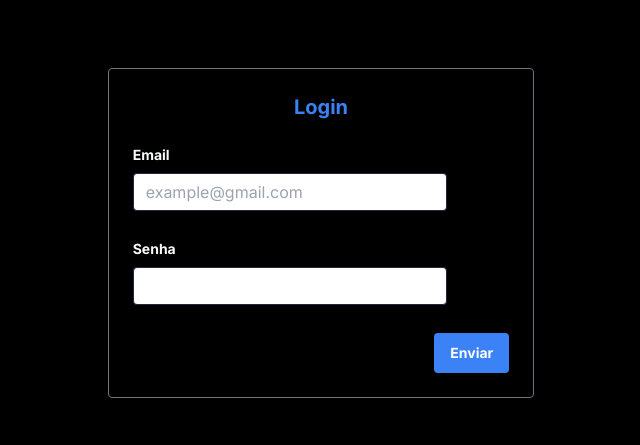
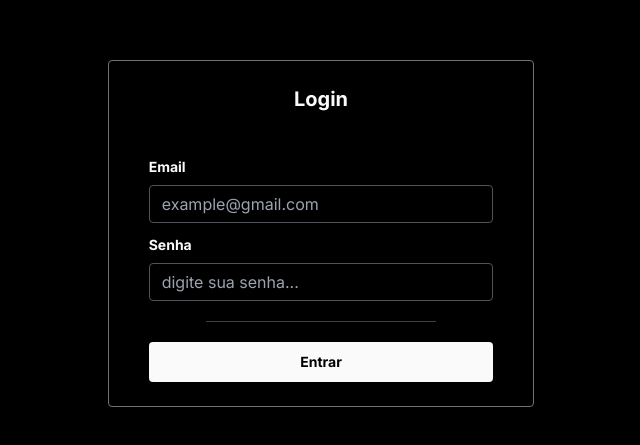
Before and after one commit to lucascplusmart/sistema-placas, a Next.js app in the folder frontend/: page /login in a window 1280 px wide. Shown: the part 167-612 px from the top of the page, without its empty margins (319-959 px from the left). Built offline with nearby package versions, Linux system fonts and the light colour scheme.

Commit message:
feat: Adicionando a função de login

```diff
--- a/frontend/src/app/(plates)/plate-registry/page.tsx
+++ b/frontend/src/app/(plates)/plate-registry/page.tsx
@@ -6,7 +6,7 @@ import RegistryProps from '@/interfaces/plate-registry';
 
 import { SubmitHandler, useForm } from 'react-hook-form';
 
-import { fetcher } from '@/hooks/use-registry';
+import { postRegistry } from '@/hooks/use-registry';
 
 import {
   Dialog,
@@ -36,7 +36,7 @@ const Registry = () => {
     formData.append('cidade', data.cidade);
     formData.append('image', data.image[0]);
 
-    fetcher('/cadastroPlaca', formData).finally(() => {
+    postRegistry('/cadastroPlaca', formData).finally(() => {
       setIsUpdating(false), setIsOpen(true);
     });
   };
--- a/frontend/src/app/login/page.tsx
+++ b/frontend/src/app/login/page.tsx
@@ -12,6 +12,7 @@ import { Loader2 } from 'lucide-react';
 
 import { useToast } from '@/components/ui/use-toast';
 import userLogin from '@/auth/user-login';
+import { Separator } from '@radix-ui/react-separator';
 
 type LoginProps = {
   email: string;
@@ -38,21 +39,26 @@ const Login = () => {
   };
 
   const onSubmit: SubmitHandler<LoginProps> = (data) => {
+    setIsUpdating(true);
+    userLogin(data.email, data.password)
+      .then((res) => {console.log(res)})
+      .finally(() => {
+        setIsUpdating(false);
         callToast();
-    // userLogin(data.email, data.password);
         push('/plate-registry');
+      });
   };
 
   return (
     <div className="min-h-screen w-full flex items-center justify-center bg-black">
       <form
-        className="flex flex-col items-start gap-3 border border-solid border-zinc-500 bg-black w-1/2 lg:w-1/3 shadow-md rounded p-6"
+        className="flex flex-col items-center gap-3 border border-solid border-zinc-500 bg-black w-1/2 lg:w-1/3 shadow-md rounded py-6 px-10"
         onSubmit={handleSubmit(onSubmit)}
       >
-        <div className="w-full text-blue-500 text-xl font-bold text-center mb-3">
+        <div className="w-full text-zinc-50 text-xl font-bold text-center mb-8">
           <h1>Login</h1>
         </div>
-        <div className="mb-4 w-10/12">
+        <div className="w-full">
           <label
             className="block text-gray-50 text-sm font-bold mb-2"
             htmlFor="email_input"
@@ -60,7 +66,7 @@ const Login = () => {
             Email
           </label>
           <input
-            className="shadow appearance-none border rounded w-full py-2 px-3 text-zinc-700 leading-tight focus:outline-blue-500 focus:shadow-outline transition"
+            className="shadow relative appearance-none border border-zinc-600 rounded w-full py-2 px-3 text-zinc-100 bg-transparent leading-tight cursor-pointer"
             id="email_input"
             type="email"
             placeholder="example@gmail.com"
@@ -69,7 +75,7 @@ const Login = () => {
             required
           />
         </div>
-        <div className="mb-4 w-10/12">
+        <div className="w-full">
           <label
             className="block text-gray-50 text-sm font-bold mb-2"
             htmlFor="password_input"
@@ -77,7 +83,8 @@ const Login = () => {
             Senha
           </label>
           <input
-            className="shadow relative appearance-none border rounded w-full py-2 px-3 text-zinc-700 leading-tight cursor-pointer"
+            className="shadow relative appearance-none border border-zinc-600 rounded w-full py-2 px-3 text-zinc-100 bg-transparent leading-tight cursor-pointer"
+            placeholder="digite sua senha..."
             id="password_input"
             type="password"
             disabled={isUpdating}
@@ -85,16 +92,15 @@ const Login = () => {
             required
           />
         </div>
-        <div className="w-full flex items-end justify-end">
+        <Separator className="h-[1px] w-2/3 my-2 bg-zinc-700" />
         <Button
-            className="cursor-pointer text-white font-bold py-2 px-4 rounded focus:outline-none focus:shadow-outline"
+          className="cursor-pointer bg-zinc-50 hover:bg-zinc-800 text-black hover:text-zinc-50 font-bold py-2 w-full rounded focus:outline-none focus:shadow-outline transition ease-in-out duration-300"
           type="submit"
           disabled={isUpdating}
         >
           {isUpdating && <Loader2 className="mr-2 h-4 w-4 animate-spin" />}
-            Enviar
+          Entrar
         </Button>
-        </div>
       </form>
     </div>
   );
--- a/frontend/src/app/page.tsx
+++ b/frontend/src/app/page.tsx
@@ -1,6 +1,7 @@
 import { redirect } from 'next/navigation';
 
 const Home = async ({ params }: { params: any }) => {
+  // Redirecionando para a tela de login
   redirect('/login');
   return;
 };
--- a/frontend/src/hooks/use-plate.ts
+++ b/frontend/src/hooks/use-plate.ts
@@ -6,6 +6,9 @@ export const fetcher = async (url: string) => {
   const res = await axiosBaseConfig({
     method: 'get',
     url: url,
+    headers: {
+      'x-auth-token': sessionStorage.getItem('auth-token'),
+    },
   });
 
   return res;
@@ -13,7 +16,7 @@ export const fetcher = async (url: string) => {
 
 export const usePlate = (plate: string) => {
   const { data, error, isLoading, mutate } = useSWR(
-    `consulta/${plate}`,
+    `placas/consulta/${plate}`,
     fetcher
   );
 
--- a/frontend/src/hooks/use-registry.ts
+++ b/frontend/src/hooks/use-registry.ts
@@ -4,21 +4,16 @@ import { useEffect, useState } from 'react';
 
 import { axiosBaseConfig } from '@/utils/api-base-config';
 
-export function useRegistry<T = unknown>(url: string, args: FormData) {
-  const [data, setData] = useState<T | null>(null);
-  const [isFetching, setIsFetching] = useState(true);
-  const [error, setError] = useState<Error | null>(null);
-
-  useEffect(() => {
-    axiosBaseConfig({
+export const postRegistry = async (url: string, args: FormData) => {
+  const res = await axiosBaseConfig({
     method: 'post',
     url: url,
     headers: {
       'Content-Type': 'multiply/form-data',
+      'x-auth-token': sessionStorage.getItem('auth-token'),
     },
     data: args,
-    }).then;
   });
 
-  return data;
-}
+  return res;
+};
--- a/frontend/src/hooks/use-report.ts
+++ b/frontend/src/hooks/use-report.ts
@@ -8,6 +8,7 @@ export const fetcher = async (url: string) => {
     url: url,
     headers: {
       'Content-Type': 'application/pdf',
+      'x-auth-token': sessionStorage.getItem('auth-token'),
     },
   });
 
@@ -16,7 +17,7 @@ export const fetcher = async (url: string) => {
 
 export const useReport = (city: string) => {
   const { data, error, isLoading } = useSWR(
-    `relatorio/cidade/${city}`,
+    `placas/relatorio/cidade/${city}`,
     fetcher
   );
 
--- a/frontend/src/utils/api-base-config.ts
+++ b/frontend/src/utils/api-base-config.ts
@@ -1,8 +1,8 @@
 import axios from 'axios';
 
-// export const API_BASE_URL = 'http://localhost:8080/api/placas';
-export const API_BASE_URL =
-  'https://sistema-placas-gamma.vercel.app/api/placas/';
+export const API_BASE_URL = 'http://localhost:8080/api/';
+// export const API_BASE_URL =
+//   'https://sistema-placas-gamma.vercel.app/api/';
 
 export const axiosBaseConfig = axios.create({
   baseURL: API_BASE_URL,
```
Lines whose indentation alone changed are shown as unchanged.
